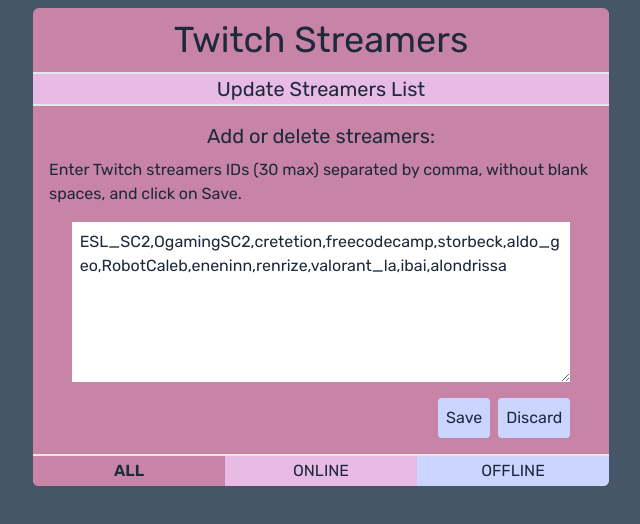
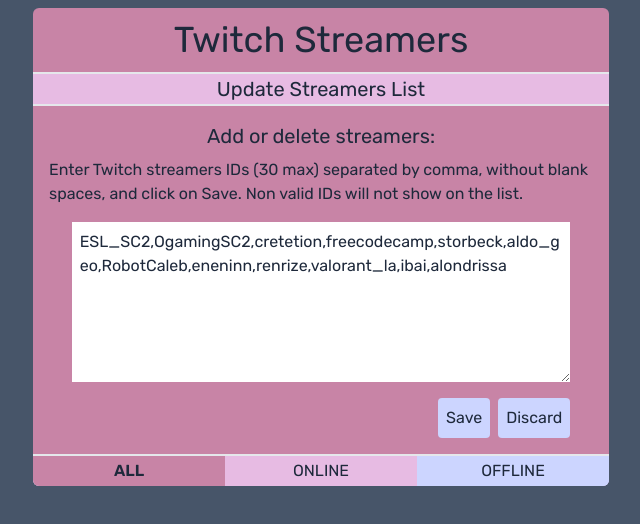
Before and after one commit to heber737/twitchtv-api-example, a React (Vite) app: page / in a window 1280 px wide. Both pictures are taken after a click on the button "Update Streamers List". Shown: the top 524 px of the page, without its empty margins (319-959 px from the left). Built offline with nearby package versions, Linux system fonts and the light colour scheme; no server answers.

Commit message:
fix select list issue

```diff
--- a/src/App.jsx
+++ b/src/App.jsx
@@ -38,8 +38,6 @@
     JSON.parse(localStorage.getItem("storedChannelList"))
   );
   const [showSelect, setShowSelect] = useState(false);
-
-  console.log(channelList);
 
   function handleButtonClick(value) {
     if (filter !== value) {
--- a/src/components/SelectStreamers.jsx
+++ b/src/components/SelectStreamers.jsx
@@ -13,7 +13,7 @@
       <h1 className="text-xl text-center mb-2">Add or delete streamers:</h1>
       <p className="mb-4">
         Enter Twitch streamers IDs (30 max) separated by comma, without blank
-        spaces, and click on Save.
+        spaces, and click on Save. Non valid IDs will not show on the list.
       </p>
       <textarea
         className="block w-11/12 h-40 p-2 mb-4 mx-auto"
@@ -24,7 +24,7 @@
         <button
           className="bg-periwinkle p-2 rounded hover:bg-plavender"
           onClick={() => {
-            onChannelsUpdate(listInput);
+            listInput == channelList.join() ? null : onChannelsUpdate(listInput);
             setShowSelect(false);
           }}
         >
@@ -32,10 +32,7 @@
         </button>
         <button
           className="bg-periwinkle p-2 rounded hover:bg-plavender"
-          onClick={() => {
-            setListInput(channelList);
-            setShowSelect(false);
-          }}
+          onClick={() => setShowSelect(false)}
         >
           Discard
         </button>
```
